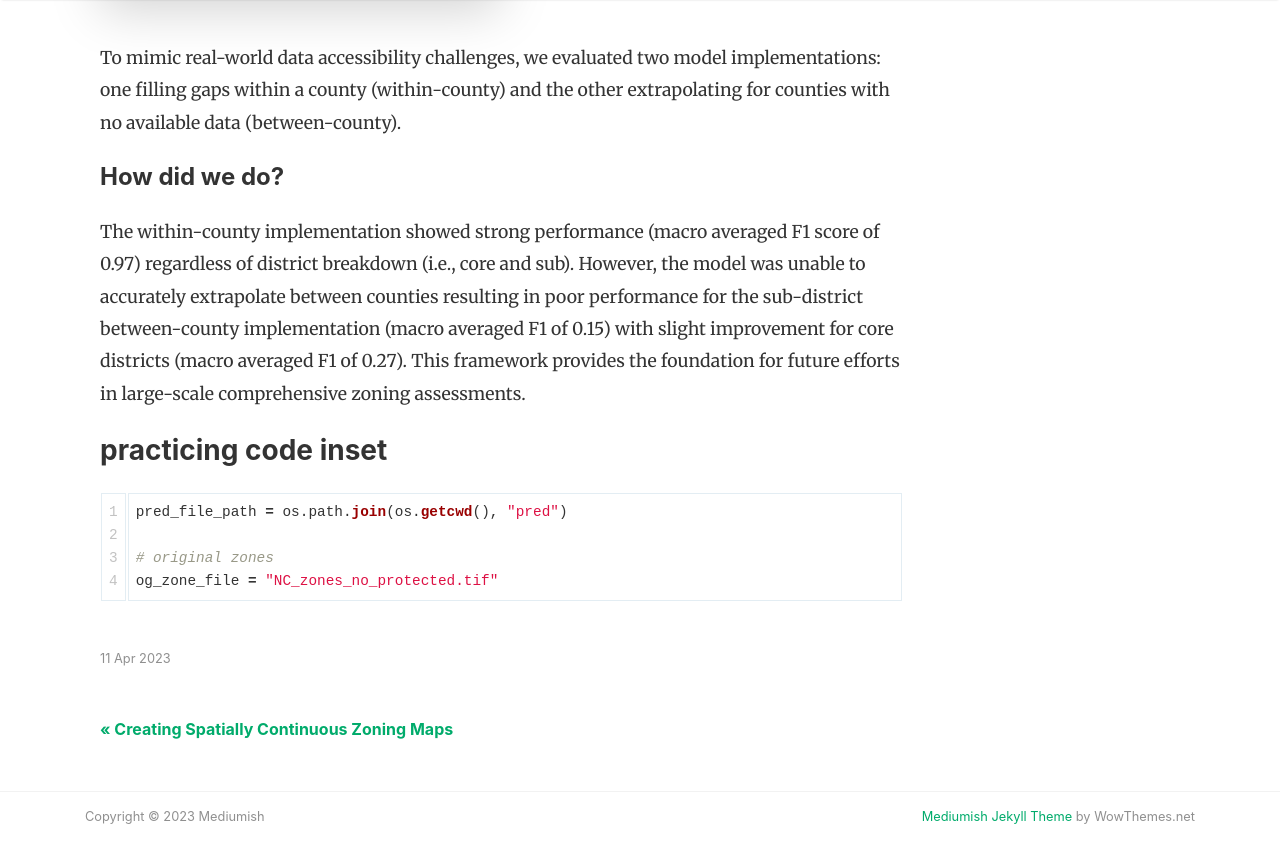
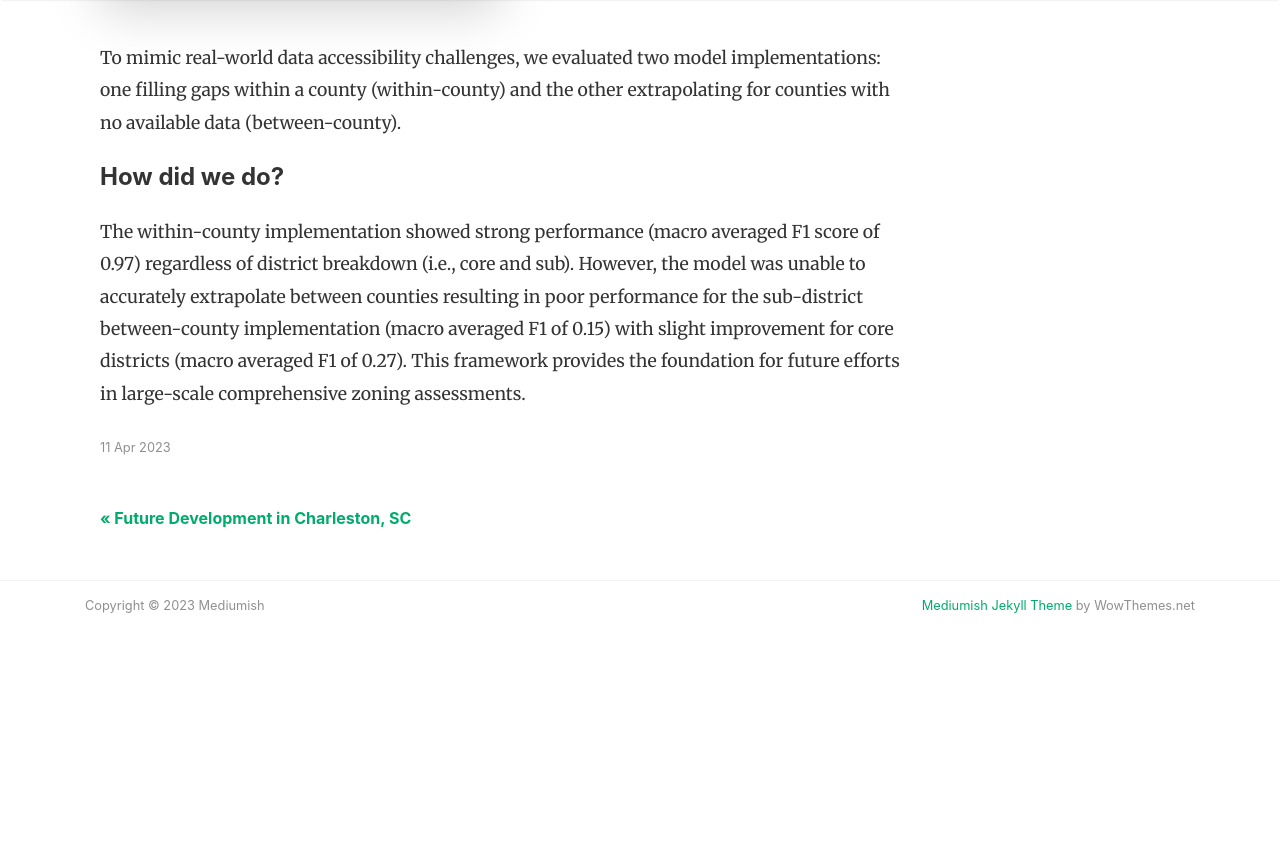
Before and after one commit to malawrim/malawrim.github.io, a Jekyll site: the page built from _posts/2023-04-11-Zoning.md, in a window 1280 px wide and 900 px high, scrolled down 1397 px. Shown: the top 863 px of the window. Built offline with Jekyll 4.4.1, drawn with Linux system fonts in a browser that asks for light colours; nearby versions of some CDN libraries; comment, search, counter and statistics services are not loaded; after the commit the page ends 2086 px from its top, so only the background shows below that.

Commit message:
Update posts

````diff
--- a/_posts/2023-04-11-example.md
+++ b/_posts/2023-04-11-Zoning.md
@@ -26,11 +26,3 @@
 <p>The within-county implementation showed strong performance (macro averaged F1 score of 0.97) regardless of district breakdown (i.e., core and sub). However, the model was unable to accurately extrapolate between counties resulting in poor performance for the sub-district between-county implementation (macro averaged F1 of 0.15) with slight improvement for core districts (macro averaged F1 of 0.27). This framework provides the foundation for future efforts in large-scale comprehensive zoning assessments. </p>
 
 </div>
-
-### practicing code inset
-```python
-pred_file_path = os.path.join(os.getcwd(), "pred")
-
-# original zones
-og_zone_file = "NC_zones_no_protected.tif"
-```
````
Also changed, not shown: _posts/2018-01-12-second_example.md (deleted, +0 -27 lines).
